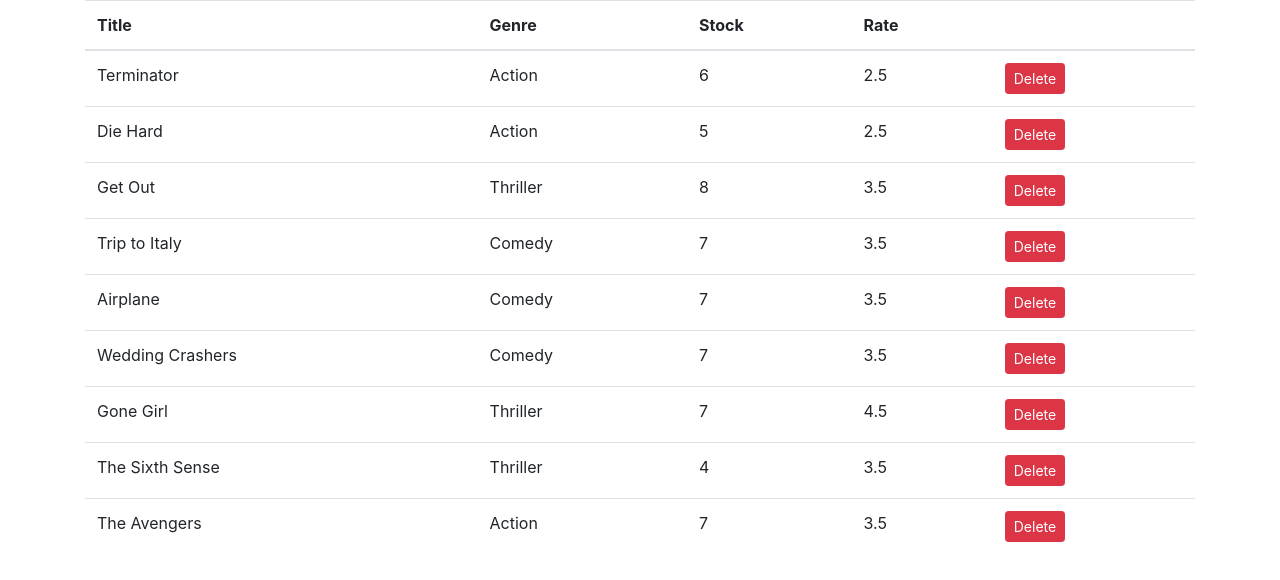
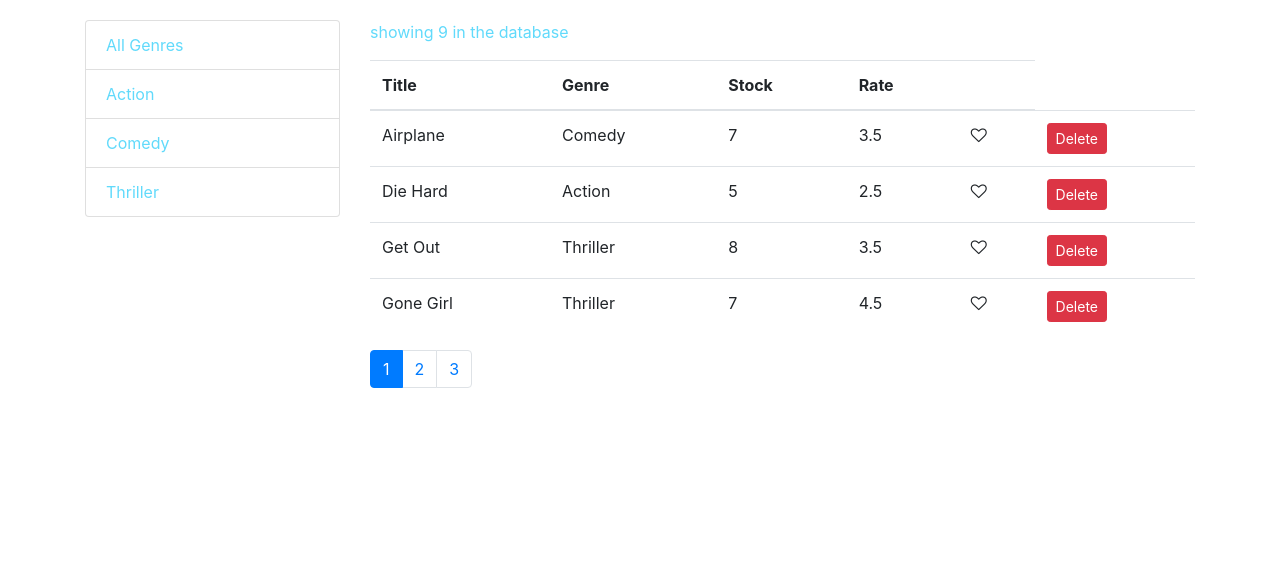
Before and after one commit to subodh20/vidley-project, a React (Create React App) app: page / in a window 1280 px wide. Shown: the top 580 px of the page. Built offline with nearby package versions, Linux system fonts and the light colour scheme.

Commit message:
sortedMoviesItems

```diff
--- a/package.json
+++ b/package.json
@@ -8,6 +8,7 @@
     "@testing-library/user-event": "^12.6.0",
     "bootstrap": "^4.5.3",
     "font-awesome": "^4.7.0",
+    "lodash": "^4.17.10",
     "react": "^17.0.1",
     "react-dom": "^17.0.1",
     "react-scripts": "4.0.1",
--- /dev/null
+++ b/src/common/like.jsx
@@ -0,0 +1,15 @@
+import React, { Component } from "react";
+
+const Like = (props) => {
+  let classes = "fa fa-heart";
+  console.log("check");
+  if (!props.liked) classes += "-o";
+  return (
+    <i
+      onClick={props.onClick}
+      style={{ cursor: "pointer" }}
+      className={classes}
+    ></i>
+  );
+};
+export default Like;
--- /dev/null
+++ b/src/common/listGroup.jsx
@@ -0,0 +1,32 @@
+import React, { Component } from "react";
+import { getGenres } from "../services/fakeGenreService";
+const ListGroup = (props) => {
+  const {
+    items,
+    textProperty,
+    valueProperty,
+    onItemSelected,
+    selectedItem,
+  } = props;
+  return (
+    <ul className="list-group">
+      {items.map((item) => (
+        <li
+          onClick={() => onItemSelected(item)}
+          key={item[valueProperty]}
+          className={
+            item === selectedItem ? "list-group-item active" : "list-group-item"
+          }
+        >
+          {item[textProperty]}
+        </li>
+      ))}
+    </ul>
+  );
+};
+//making default props
+ListGroup.defaultProps = {
+  textProperty: "name",
+  valueProperty: "_id",
+};
+export default ListGroup;
--- /dev/null
+++ b/src/common/pagination.jsx
@@ -0,0 +1,35 @@
+import React, { Component } from "react";
+import PropTypes from "prop-types";
+import _ from "lodash";
+const Pagination = (props) => {
+  const { itemsCount, pageSize, onPageChange, currentPage } = props;
+  console.log(currentPage);
+  const pageCount = Math.ceil(itemsCount / pageSize);
+  if (pageCount === 1) return null;
+  const pages = _.range(1, pageCount + 1);
+
+  return (
+    <nav>
+      <ul className="pagination">
+        {pages.map((page) => (
+          <li
+            key={page}
+            className={page === currentPage ? "page-item active" : "page-item"}
+          >
+            <a className="page-link" onClick={() => onPageChange(page)}>
+              {page}
+            </a>
+          </li>
+        ))}
+      </ul>
+    </nav>
+  );
+};
+Pagination.propTypes = {
+  itemsCount: PropTypes.number.isRequired,
+  pageSize: PropTypes.number.isRequired,
+  onPageChange: PropTypes.func.isRequired,
+  currentPage: PropTypes.number.isRequired,
+};
+
+export default Pagination;
--- a/src/components/movies.jsx
+++ b/src/components/movies.jsx
@@ -1,35 +1,96 @@
 import React, { Component } from "react";
 import { getMovies } from "../services/fakeMovieService";
+import MoviesTable from "../components/moviesTable";
+import Pagination from "../common/pagination";
+import { paginate } from "../utils/paginate";
+import ListGroup from "../common/listGroup";
+import { getGenres } from "../services/fakeGenreService";
+import _ from "lodash";
 class Movies extends Component {
   state = {
-    movies: getMovies(),
+    movies: [],
+    genres: [],
+    pageSize: 4,
+    currentPage: 1,
+    sortColumn: { path: "title", order: "asc" },
+  };
+  componentDidMount() {
+    const genres = [{ _id: "", name: "All Genres" }, ...getGenres()];
+    this.setState({ movies: getMovies(), genres: genres });
+    console.log("component did mount");
+  }
+
+  handleDelete = (movie) => {
+    const movies = this.state.movies.filter((m) => m._id !== movie._id);
+    this.setState({ movies });
+  };
+  handleLike = (movie) => {
+    const movies = [...this.state.movies];
+    const index = movies.indexOf(movie);
+    movies[index] = { ...movies[index] };
+    movies[index].liked = !movies[index].liked;
+    this.setState({ movies });
+  };
+  handlePageChange = (page) => {
+    this.setState({ currentPage: page });
+  };
+  handleGenreSelected = (genre) => {
+    this.setState({ selectedGenre: genre, currentPage: 1 });
+  };
+  handleSort = (path) => {
+    const sortColumn = { ...this.state.sortColumn };
+    if (sortColumn.path === path)
+      sortColumn.order = sortColumn.order === "asc" ? "desc" : "asc";
+    else {
+      sortColumn.path = path;
+      sortColumn.order = "asc";
+    }
+    this.setState({ sortColumn });
   };
   render() {
+    const { length: movieCounter } = this.state.movies;
+    const {
+      pageSize,
+      currentPage,
+      selectedGenre,
+      sortColumn,
+      movies: allMovies,
+    } = this.state;
+    if (movieCounter === 0) return <p>Thre are no movies left</p>;
+    const filtered =
+      selectedGenre && selectedGenre._id
+        ? allMovies.filter((m) => m.genre._id === selectedGenre._id)
+        : allMovies;
+
+    const sorted = _.orderBy(filtered, [sortColumn.path], [sortColumn.order]);
+    const movies = paginate(sorted, currentPage, pageSize);
     return (
-      <table className="table">
-        <thead>
-          <tr>
-            <th>Title</th>
-            <th>Genre</th>
-            <th>Stock</th>
-            <th>Rate</th>
-            <th></th>
-          </tr>
-        </thead>
-        <tbody>
-          {this.state.movies.map((movie) => (
-            <tr>
-              <td>{movie.title}</td>
-              <td>{movie.genre.name}</td>
-              <td>{movie.numberInStock}</td>
-              <td>{movie.dailyRentalRate}</td>
-              <td>
-                <button className="btn btn-danger btn-sm">Delete</button>
-              </td>
-            </tr>
-          ))}
-        </tbody>
-      </table>
+      <div className="row">
+        <div className="col-3">
+          {" "}
+          <ListGroup
+            items={this.state.genres}
+            selectedItem={this.state.selectedGenre}
+            onItemSelected={this.handleGenreSelected}
+          />
+        </div>
+        <div className="col">
+          <p>showing {filtered.length} in the database</p>
+          <MoviesTable
+            movies={movies}
+            onLike={this.handleLike}
+            onDelete={this.handleDelete}
+            onSort={this.handleSort}
+          />
+
+          <Pagination
+            itemsCount={filtered.length}
+            pageSize={pageSize}
+            currentPage={currentPage}
+            onPageChange={this.handlePageChange}
+          />
+        </div>
+      </div>
     );
   }
 }
--- /dev/null
+++ b/src/components/moviesTable.jsx
@@ -0,0 +1,42 @@
+import React, { Component } from "react";
+import Like from "../common/like";
+class MoviesTable extends Component {
+  render() {
+    const { movies, onDelete, onLike, onSort } = this.props;
+    return (
+      <table className="table">
+        <thead>
+          <tr>
+            <th onClick={() => onSort("title")}>Title</th>
+            <th onClick={() => onSort("genre.name")}>Genre</th>
+            <th onClick={() => onSort("numberInStock")}>Stock</th>
+            <th onClick={() => onSort("dailyRentalRate")}>Rate</th>
+            <th></th>
+          </tr>
+        </thead>
+        <tbody>
+          {movies.map((movie) => (
+            <tr key={movie._id}>
+              <td>{movie.title}</td>
+              <td>{movie.genre.name}</td>
+              <td>{movie.numberInStock}</td>
+              <td>{movie.dailyRentalRate}</td>
+              <td>
+                <Like liked={movie.liked} onClick={() => onLike(movie)} />
+              </td>
+              <td>
+                <button
+                  onClick={() => onDelete(movie)}
+                  className="btn btn-danger btn-sm"
+                >
+                  Delete
+                </button>
+              </td>
+            </tr>
+          ))}
+        </tbody>
+      </table>
+    );
+  }
+}
+export default MoviesTable;
--- a/src/index.css
+++ b/src/index.css
@@ -1,13 +1,14 @@
 body {
   margin: 0;
-  font-family: -apple-system, BlinkMacSystemFont, 'Segoe UI', 'Roboto', 'Oxygen',
-    'Ubuntu', 'Cantarell', 'Fira Sans', 'Droid Sans', 'Helvetica Neue',
+  padding: 20px 0 0 0;
+  font-family: -apple-system, BlinkMacSystemFont, "Segoe UI", "Roboto", "Oxygen",
+    "Ubuntu", "Cantarell", "Fira Sans", "Droid Sans", "Helvetica Neue",
     sans-serif;
   -webkit-font-smoothing: antialiased;
   -moz-osx-font-smoothing: grayscale;
 }
 
 code {
-  font-family: source-code-pro, Menlo, Monaco, Consolas, 'Courier New',
+  font-family: source-code-pro, Menlo, Monaco, Consolas, "Courier New",
     monospace;
 }
--- a/src/services/fakeMovieService.js
+++ b/src/services/fakeMovieService.js
@@ -7,64 +7,65 @@
     genre: { _id: "5b21ca3eeb7f6fbccd471818", name: "Action" },
     numberInStock: 6,
     dailyRentalRate: 2.5,
-    publishDate: "2018-01-03T19:04:28.809Z"
+    publishDate: "2018-01-03T19:04:28.809Z",
+    liked: true,
   },
   {
     _id: "5b21ca3eeb7f6fbccd471816",
     title: "Die Hard",
     genre: { _id: "5b21ca3eeb7f6fbccd471818", name: "Action" },
     numberInStock: 5,
-    dailyRentalRate: 2.5
+    dailyRentalRate: 2.5,
   },
   {
     _id: "5b21ca3eeb7f6fbccd471817",
     title: "Get Out",
     genre: { _id: "5b21ca3eeb7f6fbccd471820", name: "Thriller" },
     numberInStock: 8,
-    dailyRentalRate: 3.5
+    dailyRentalRate: 3.5,
   },
   {
     _id: "5b21ca3eeb7f6fbccd471819",
     title: "Trip to Italy",
     genre: { _id: "5b21ca3eeb7f6fbccd471814", name: "Comedy" },
     numberInStock: 7,
-    dailyRentalRate: 3.5
+    dailyRentalRate: 3.5,
   },
   {
     _id: "5b21ca3eeb7f6fbccd47181a",
     title: "Airplane",
     genre: { _id: "5b21ca3eeb7f6fbccd471814", name: "Comedy" },
     numberInStock: 7,
-    dailyRentalRate: 3.5
+    dailyRentalRate: 3.5,
   },
   {
     _id: "5b21ca3eeb7f6fbccd47181b",
     title: "Wedding Crashers",
     genre: { _id: "5b21ca3eeb7f6fbccd471814", name: "Comedy" },
     numberInStock: 7,
-    dailyRentalRate: 3.5
+    dailyRentalRate: 3.5,
   },
   {
     _id: "5b21ca3eeb7f6fbccd47181e",
     title: "Gone Girl",
     genre: { _id: "5b21ca3eeb7f6fbccd471820", name: "Thriller" },
     numberInStock: 7,
-    dailyRentalRate: 4.5
+    dailyRentalRate: 4.5,
   },
   {
     _id: "5b21ca3eeb7f6fbccd47181f",
     title: "The Sixth Sense",
     genre: { _id: "5b21ca3eeb7f6fbccd471820", name: "Thriller" },
     numberInStock: 4,
-    dailyRentalRate: 3.5
+    dailyRentalRate: 3.5,
   },
   {
     _id: "5b21ca3eeb7f6fbccd471821",
     title: "The Avengers",
     genre: { _id: "5b21ca3eeb7f6fbccd471818", name: "Action" },
     numberInStock: 7,
-    dailyRentalRate: 3.5
-  }
+    dailyRentalRate: 3.5,
+  },
 ];
 
 export function getMovies() {
@@ -72,13 +73,13 @@
 }
 
 export function getMovie(id) {
-  return movies.find(m => m._id === id);
+  return movies.find((m) => m._id === id);
 }
 
 export function saveMovie(movie) {
-  let movieInDb = movies.find(m => m._id === movie._id) || {};
+  let movieInDb = movies.find((m) => m._id === movie._id) || {};
   movieInDb.name = movie.name;
-  movieInDb.genre = genresAPI.genres.find(g => g._id === movie.genreId);
+  movieInDb.genre = genresAPI.genres.find((g) => g._id === movie.genreId);
   movieInDb.numberInStock = movie.numberInStock;
   movieInDb.dailyRentalRate = movie.dailyRentalRate;
 
@@ -91,7 +92,7 @@
 }
 
 export function deleteMovie(id) {
-  let movieInDb = movies.find(m => m._id === id);
+  let movieInDb = movies.find((m) => m._id === id);
   movies.splice(movies.indexOf(movieInDb), 1);
   return movieInDb;
 }
--- /dev/null
+++ b/src/utils/paginate.js
@@ -0,0 +1,6 @@
+import _ from "lodash";
+
+export function paginate(items, pageNumber, pageSize) {
+  const startIndex = (pageNumber - 1) * pageSize;
+  return _(items).slice(startIndex).take(pageSize).value();
+}
```
Also changed, not shown: 2 other files (tests, documents, lock files or other folders).
